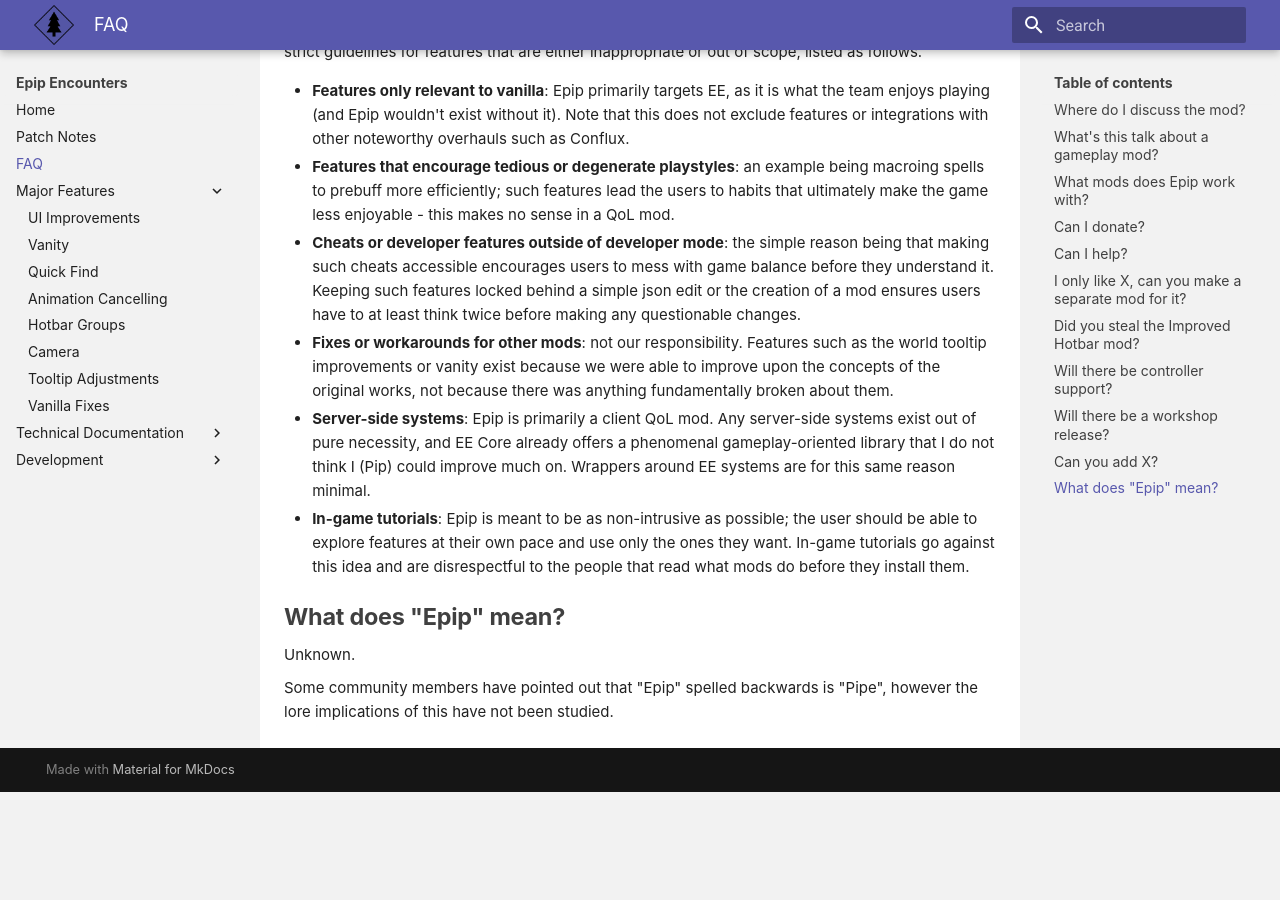
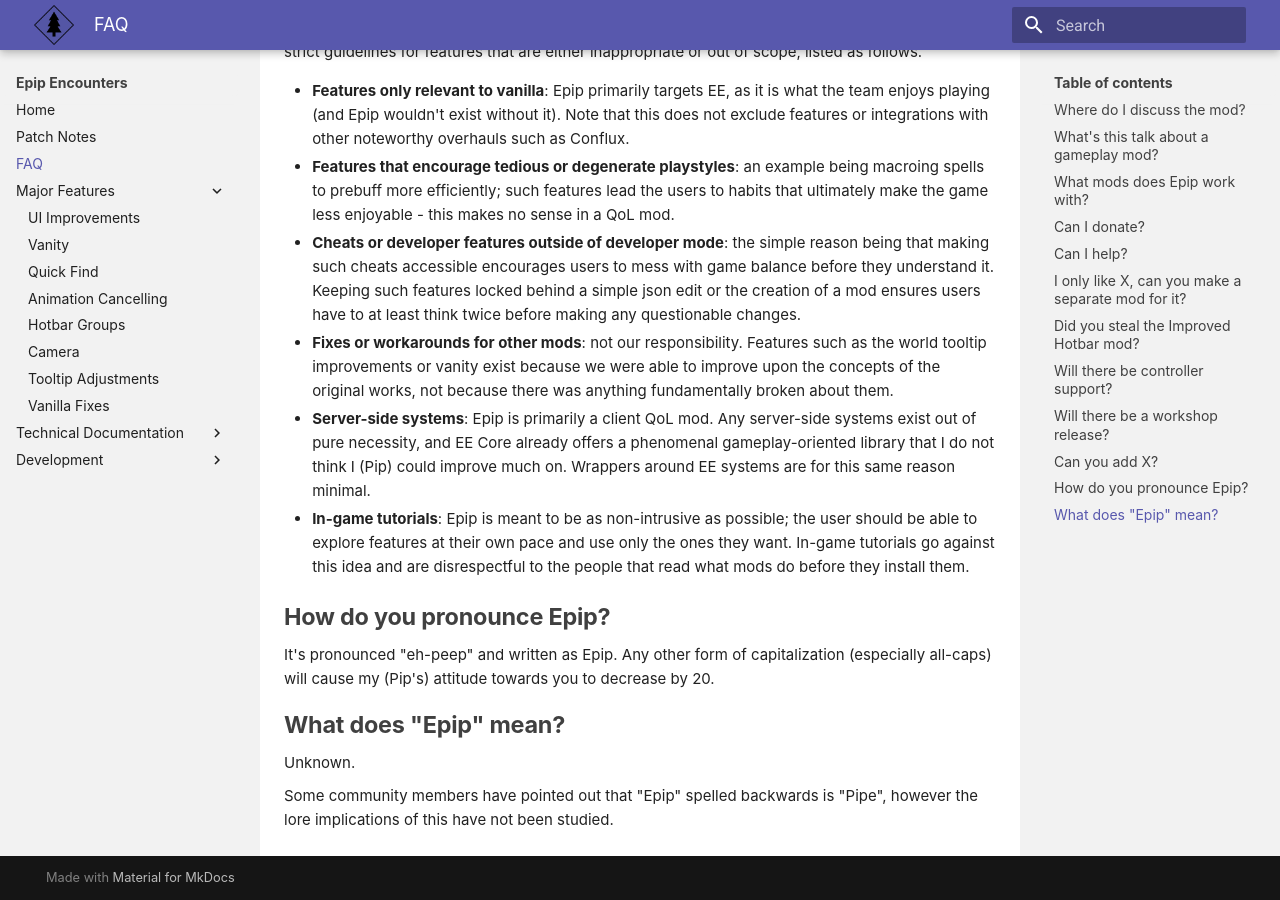
Before and after one commit to PinewoodPip/epip, an MkDocs documentation site: the page built from docs/Info/faq.md, in a window 1280 px wide and 900 px high, scrolled down 2987 px. Built offline with MkDocs 1.6.1 and Material for MkDocs 9.7.7, drawn with Linux system fonts in a browser that asks for light colours; before the commit the page ends 3779 px from its top, so only the background shows below that.

Commit message:
Add pronunciation guide to FAQ

```diff
--- a/docs/Info/faq.md
+++ b/docs/Info/faq.md
@@ -91,6 +91,9 @@
 - **Server-side systems**: Epip is primarily a client QoL mod. Any server-side systems exist out of pure necessity, and EE Core already offers a phenomenal gameplay-oriented library that I do not think I (Pip) could improve much on. Wrappers around EE systems are for this same reason minimal.
 - **In-game tutorials**: Epip is meant to be as non-intrusive as possible; the user should be able to explore features at their own pace and use only the ones they want. In-game tutorials go against this idea and are disrespectful to the people that read what mods do before they install them.
 
+## How do you pronounce Epip?
+It's pronounced "eh-peep" and written as Epip. Any other form of capitalization (especially all-caps) will cause my (Pip's) attitude towards you to decrease by 20.
+
 ## What does "Epip" mean?
 Unknown.
 
```
